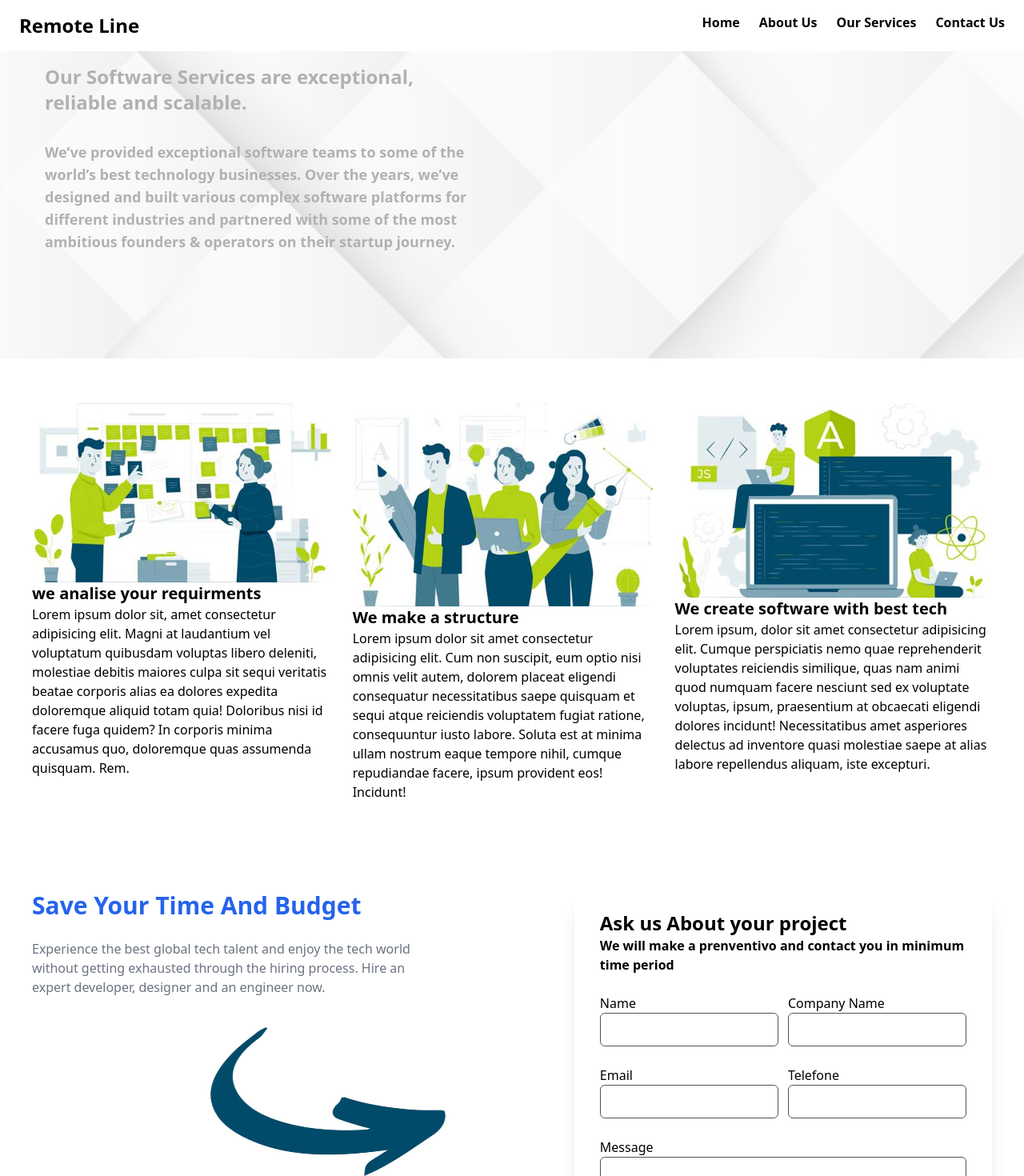
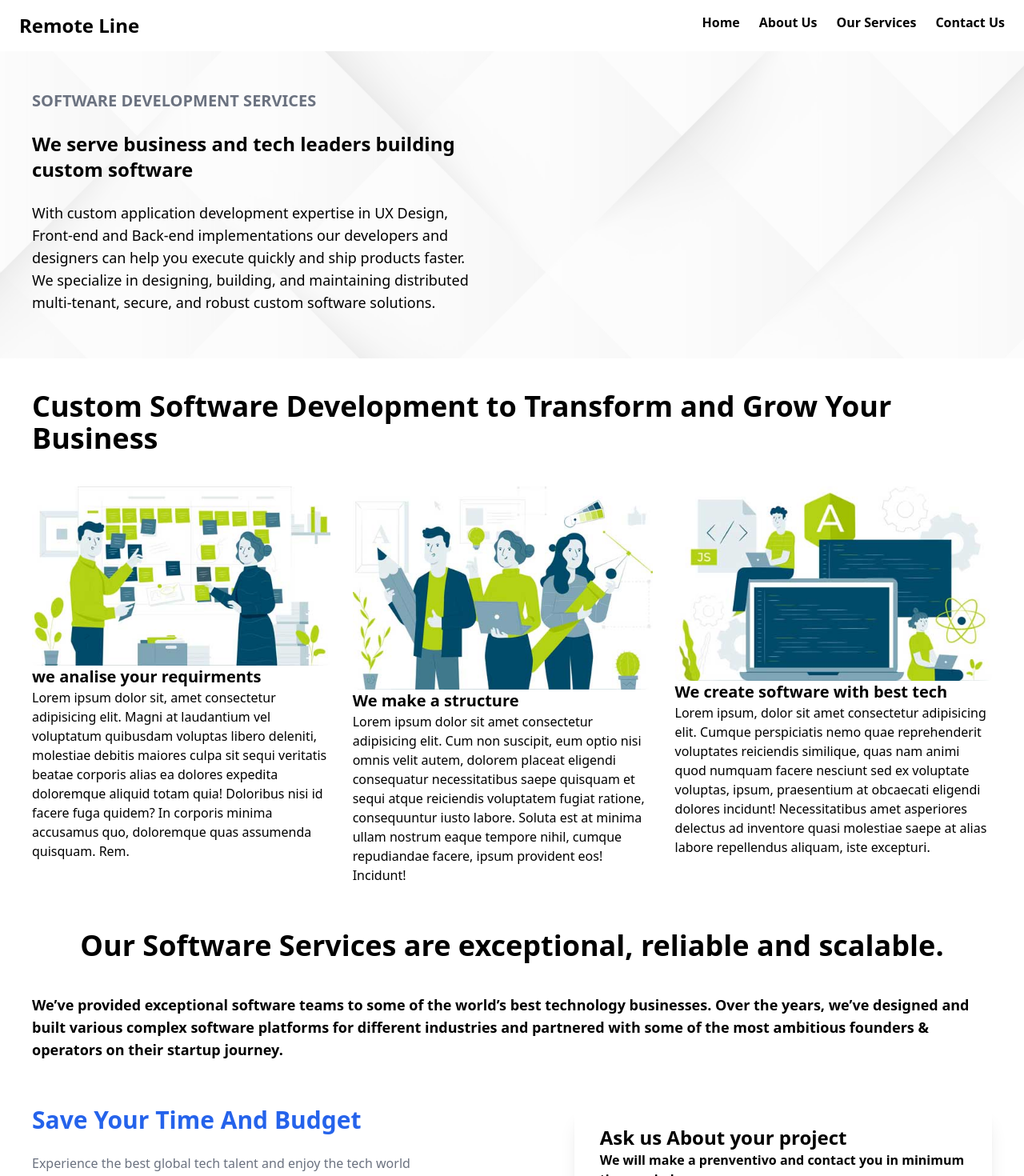
Before and after one commit to sohailabbas11/RemoteLine-Landing, a React (Create React App) app: page / in a window 1280 px wide. Shown: the top 1470 px of the page at 80% size. Built offline with nearby package versions, Linux system fonts and the light colour scheme.

Commit message:
new home created

```diff
--- a/src/components/AboutUs.tsx
+++ b/src/components/AboutUs.tsx
@@ -1,7 +1,9 @@
 
 const AboutUs = () => {
     return (
-        <div className="flex flex-col justify-between md:flex-row md:space-x-7 px-4 md:px-10 py-4 md:py-14">
+        <div>
+            <p className="flex text-4xl font-bold justify-center py-10 px-4 md:px-10">Custom Software Development to Transform and Grow Your Business</p>
+            <div className="flex flex-col justify-between md:flex-row md:space-x-7 px-4 md:px-10">
                 <div>
                     <img className=" rounded-md" src={require('../images/analise.jpg')} alt='' />
                     <span className="text-xl font-semibold">we analise your requirments</span>
@@ -18,6 +20,8 @@ const AboutUs = () => {
                     <p className="">Lorem ipsum, dolor sit amet consectetur adipisicing elit. Cumque perspiciatis nemo quae reprehenderit voluptates reiciendis similique, quas nam animi quod numquam facere nesciunt sed ex voluptate voluptas, ipsum, praesentium at obcaecati eligendi dolores incidunt! Necessitatibus amet asperiores delectus ad inventore quasi molestiae saepe at alias labore repellendus aliquam, iste excepturi.</p>
                 </div>
             </div>
+        </div>
+
     )
 }
 
--- a/src/components/GetInformation.tsx
+++ b/src/components/GetInformation.tsx
@@ -1,6 +1,14 @@
 
 const GetInformation = () => {
     return (
+        <div>
+            <p className="text-lg font-semibold px-4 md:px-10 pt-4 md:pt-14">
+                <span className="flex justify-center text-4xl font-bold text-black">
+                    Our Software Services are exceptional, reliable and scalable. <br /> <br />
+                </span>
+                We’ve provided exceptional software teams to some of the world’s best technology businesses.
+                Over the years, we’ve designed and built various complex software platforms for different industries and partnered with some of the most ambitious founders & operators on their startup journey.
+            </p>
             <div className='flex flex-col md:flex-row px-4 md:px-10 gap-40 py-4 md:py-14'>
                 <div className='md:w-1/2 space-y-6'>
                     <p className='text-3xl font-semibold text-blue-600'>Save Your Time And Budget</p>
@@ -49,6 +57,7 @@ const GetInformation = () => {
                     </form>
                 </div>
             </div>
+        </div>
     )
 }
 
--- a/src/components/Header.tsx
+++ b/src/components/Header.tsx
@@ -5,13 +5,13 @@ const Header = () => {
     return (
         <div className='flex bg-white justify-between py-4 left-0 right-0'>
             <div className='font-bold text-2xl ml-6'>Remote Line</div>
-            <ul className='font-semibold mr-6 hidden md:flex gap-6 cursor-pointer'>
-                <li className=' hover:text-white'>Home</li>
-                <li className=' hover:text-white'>About Us</li>
-                <li className=' hover:text-white'>Our Services</li>
-                <li className=' hover:text-white'>Contact Us</li>
+            <ul className='font-semibold mr-6 hidden md:flex active:flex-col gap-6 cursor-pointer '>
+                <li className=' hover:text-green-600'>Home</li>
+                <li className=' hover:text-green-600'>About Us</li>
+                <li className=' hover:text-green-600'>Our Services</li>
+                <li className=' hover:text-green-600'>Contact Us</li>
             </ul>
-            <AiOutlineBars className='mr-6 text-3xl cursor-pointer hover:text-white md:hidden' />
+            <AiOutlineBars className='mr-6 text-3xl cursor-pointer hover:text-green-600 md:hidden' />
         </div>
     )
 }
--- a/src/components/Home.tsx
+++ b/src/components/Home.tsx
@@ -2,15 +2,28 @@
 const Home = () => {
     return (
 
-        <div style={{ backgroundImage: `url(${require('../images/bg.jpg')})` }}
-            className='bg-cover h-96 opacity-30 relative'>
-            <div className="flex px-4 md:w-1/2">
-                <p className="text-lg font-semibold py-4 px-4 md:px-10">
-                    <span className="text-2xl font-bold text-black">
-                        Our Software Services are exceptional, <br /> reliable and scalable. <br /><br />
+        // <div style={{ backgroundImage: `url(${require('../images/bg.jpg')})` }}
+        //     className='bg-cover h-96 opacity-30 relative'>
+        //     <div className="flex px-4 md:w-1/2">
+        //         <p className="text-lg font-semibold py-4 px-4 md:px-10">
+        //             <span className="text-2xl font-bold text-black">
+        //                 Our Software Services are exceptional, <br /> reliable and scalable. <br /><br />
+        //             </span>
+        //             We’ve provided exceptional software teams to some of the world’s best technology businesses.
+        //             Over the years, we’ve designed and built various complex software platforms for different industries and partnered with some of the most ambitious founders & operators on their startup journey.
+        //         </p>
+        //     </div>
+        // </div>
+
+        <div className="w-full">
+            <img className="w-full h-96 object-cover opacity-20" src={require('../images/bg.jpg')} alt='' />
+            <div className="flex justify-center absolute top-28 px-4 md:px-10 md:w-1/2">
+                <p className="flex flex-col">
+                    <span className="text-xl font-semibold text-gray-500">SOFTWARE DEVELOPMENT SERVICES</span> <br />
+                    <span className="text-2xl font-bold"> We serve business and tech leaders building custom software</span> <br />
+                    <span className="text-lg">
+                        With custom application development expertise in UX Design, Front-end and Back-end implementations our developers and designers can help you execute quickly and ship products faster. We specialize in designing, building, and maintaining distributed multi-tenant, secure, and robust custom software solutions.
                     </span>
-                    We’ve provided exceptional software teams to some of the world’s best technology businesses.
-                    Over the years, we’ve designed and built various complex software platforms for different industries and partnered with some of the most ambitious founders & operators on their startup journey.
                 </p>
             </div>
         </div>
--- a/src/components/Message.tsx
+++ b/src/components/Message.tsx
@@ -28,9 +28,7 @@ const Message = () => {
                     </div>
                 </div>
             </div>
-            <div className="relative right-56 -z-50 h-80 w-80 rounded-full border-8 border-sky-500 mr-10 my-20">
-
-            </div>
+            <div className="relative right-56 -z-50 h-80 w-80 rounded-full border-8 border-sky-500 mr-10 my-20"></div>
         </div>
     )
 }
```
Lines whose indentation alone changed are shown as unchanged.
